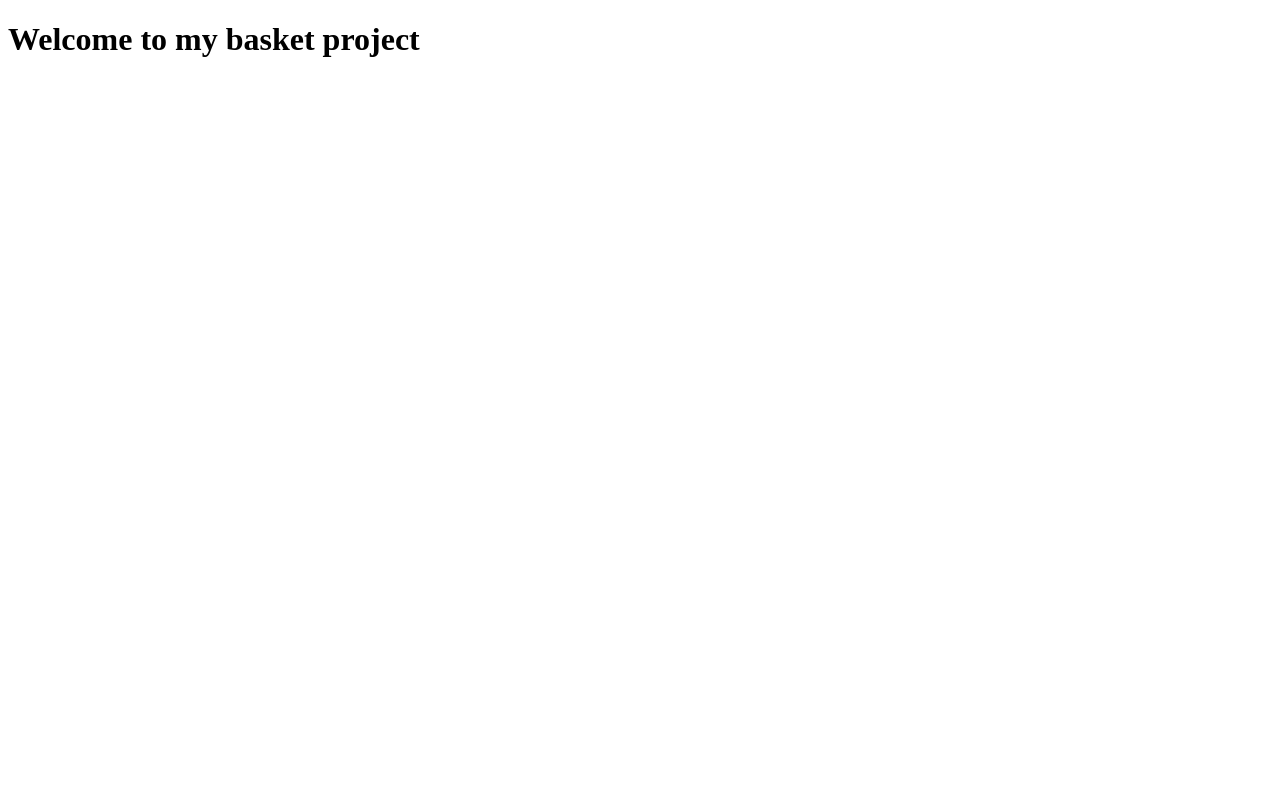
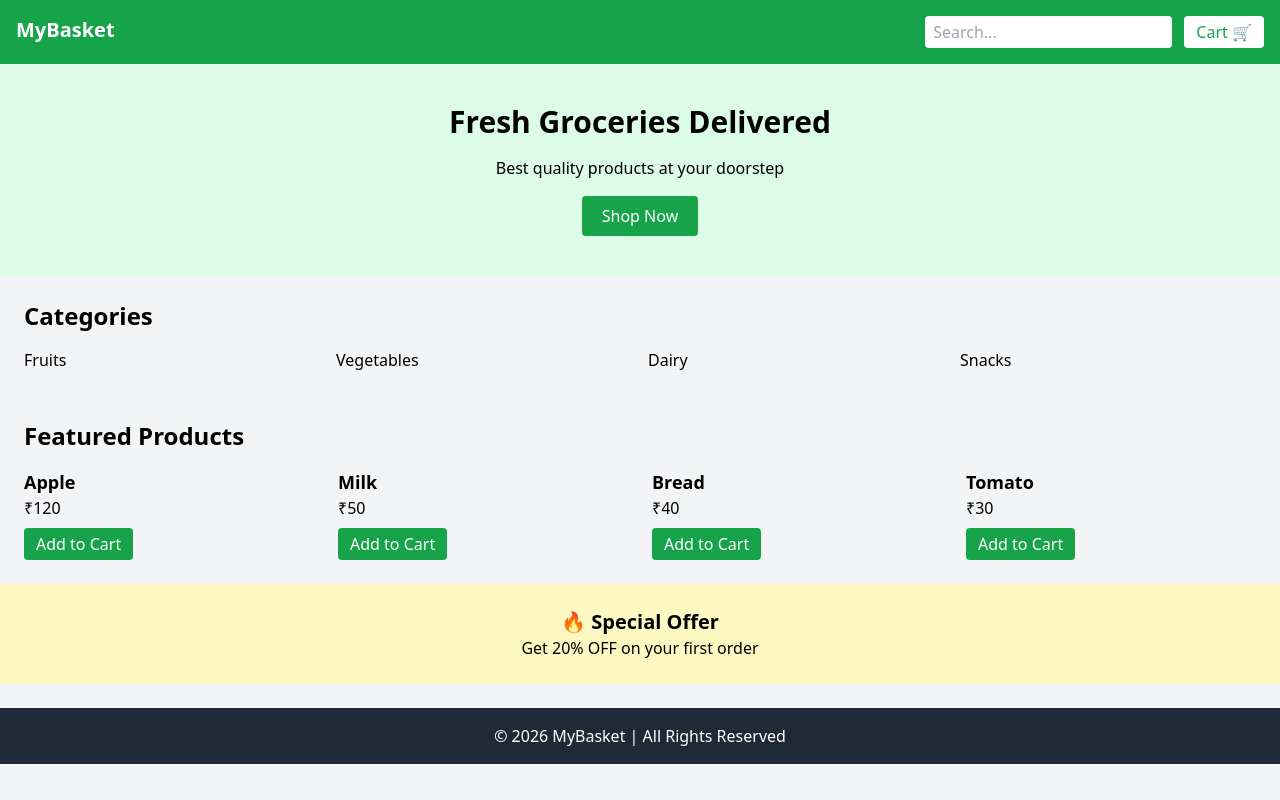
Before and after one commit to abhiranjansingh2023-art/git-course-mybaket, a plain HTML site: page index.html in a window 1280 px wide. Drawn offline with nearby package versions, Linux system fonts and the light colour scheme.

Commit message:
completed page with initial version

```diff
--- a/css/style.css
+++ b/css/style.css
@@ -0,0 +1,29 @@
+/* Custom reusable card style */
+.card {
+  background: white;
+  padding: 20px;
+  text-align: center;
+  border-radius: 10px;
+  font-weight: bold;
+  cursor: pointer;
+  transition: 0.3s;
+}
+
+.card:hover {
+  background: #16a34a;
+  color: white;
+  transform: scale(1.05);
+}
+
+/* Product Card */
+.product-card {
+  background: white;
+  padding: 15px;
+  border-radius: 10px;
+  text-align: center;
+  transition: 0.3s;
+}
+
+.product-card:hover {
+  transform: translateY(-5px);
+}
--- a/index.html
+++ b/index.html
@@ -1,18 +1,66 @@
-<!doctype html>
+<!DOCTYPE html>
 <html lang="en">
 <head>
-    <meta charset="UTF-8" />
-    <meta name="viewport" content="width=device-width, initial-scale=1.0" />
-    <link rel="stylesheet" href="css/style.css">
-    <title>Document</title>
+  <meta charset="UTF-8" />
+  <meta name="viewport" content="width=device-width, initial-scale=1.0"/>
+  <title>MyBasket</title>
+
+  <!-- Tailwind CDN -->
+  <script src="https://cdn.tailwindcss.com"></script>
+
+  <!-- Custom CSS -->
+  <link rel="stylesheet" href="css/styles.css" />
 </head>
-<body>
-    <div class="container">
 
-        <h1>
-            Welcome to my basket project
-        </h1>
+<body class="bg-gray-100">
+
+  <!-- 🔹 Navbar -->
+  <nav class="bg-green-600 p-4 text-white flex justify-between">
+    <h1 class="text-xl font-bold">MyBasket</h1>
+    <div>
+      <input type="text" placeholder="Search..." class="px-2 py-1 rounded text-black">
+      <button class="ml-2 bg-white text-green-600 px-3 py-1 rounded">Cart 🛒</button>
     </div>
-    <script src="js/script.js"></script>
+  </nav>
+
+  <!-- 🔹 Hero Section -->
+  <section class="bg-green-100 text-center p-10">
+    <h2 class="text-3xl font-bold mb-4">Fresh Groceries Delivered</h2>
+    <p class="mb-4">Best quality products at your doorstep</p>
+    <button class="bg-green-600 text-white px-5 py-2 rounded">Shop Now</button>
+  </section>
+
+  <!-- 🔹 Categories -->
+  <section class="p-6">
+    <h2 class="text-2xl font-bold mb-4">Categories</h2>
+    <div class="grid grid-cols-2 md:grid-cols-4 gap-4">
+      <div class="card">Fruits</div>
+      <div class="card">Vegetables</div>
+      <div class="card">Dairy</div>
+      <div class="card">Snacks</div>
+    </div>
+  </section>
+
+  <!-- 🔹 Products -->
+  <section class="p-6">
+    <h2 class="text-2xl font-bold mb-4">Featured Products</h2>
+    <div id="product-list" class="grid grid-cols-1 md:grid-cols-4 gap-6">
+      <!-- JS will load products -->
+    </div>
+  </section>
+
+  <!-- 🔹 Offers -->
+  <section class="bg-yellow-100 p-6 text-center">
+    <h2 class="text-xl font-bold">🔥 Special Offer</h2>
+    <p>Get 20% OFF on your first order</p>
+  </section>
+
+  <!-- 🔹 Footer -->
+  <footer class="bg-gray-800 text-white text-center p-4 mt-6">
+    <p>© 2026 MyBasket | All Rights Reserved</p>
+  </footer>
+
+  <!-- JS -->
+  <script src="js/script.js"></script>
 </body>
 </html>
--- a/js/script.js
+++ b/js/script.js
@@ -0,0 +1,23 @@
+const products = [
+  { name: "Apple", price: 120 },
+  { name: "Milk", price: 50 },
+  { name: "Bread", price: 40 },
+  { name: "Tomato", price: 30 }
+];
+
+const productList = document.getElementById("product-list");
+
+products.forEach(product => {
+  const div = document.createElement("div");
+  div.classList.add("product-card");
+
+  div.innerHTML = `
+    <h3 class="font-bold text-lg">${product.name}</h3>
+    <p>₹${product.price}</p>
+    <button class="bg-green-600 text-white px-3 py-1 mt-2 rounded">
+      Add to Cart
+    </button>
+  `;
+
+  productList.appendChild(div);
+});
```
